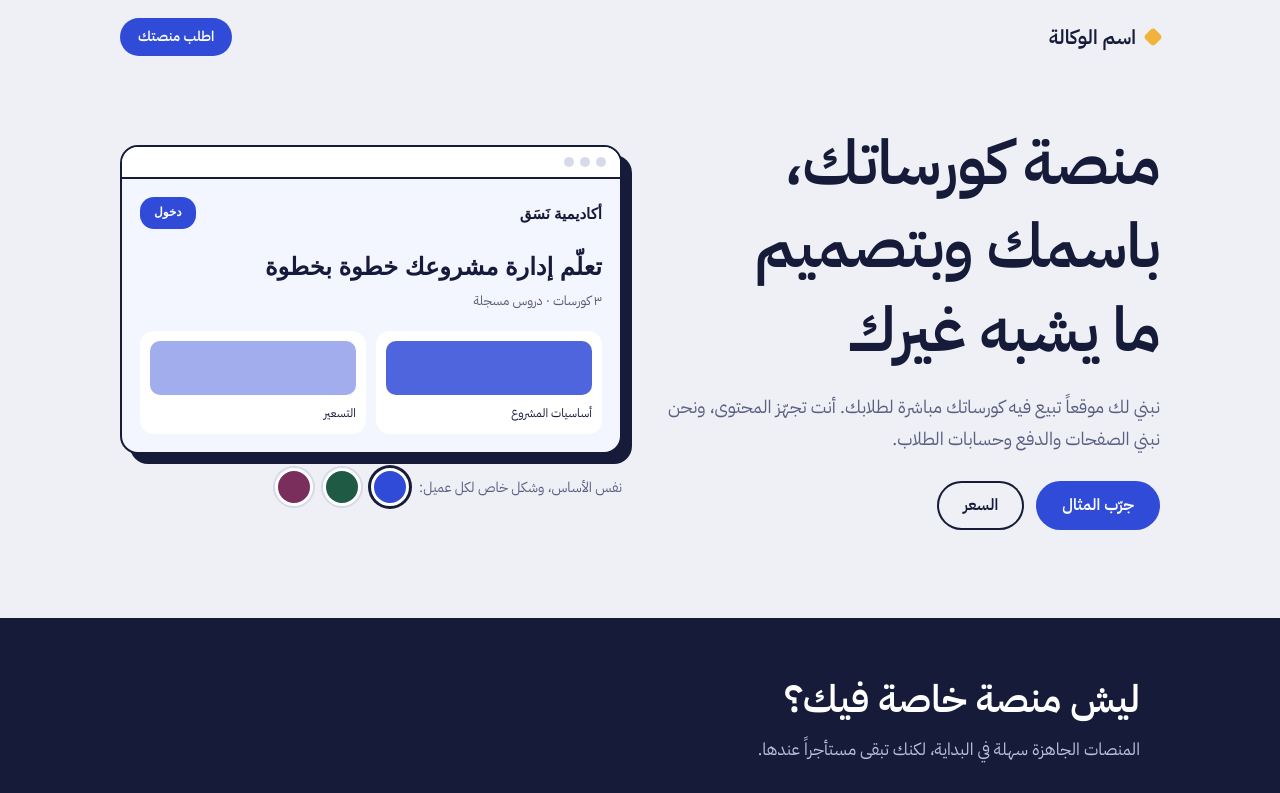
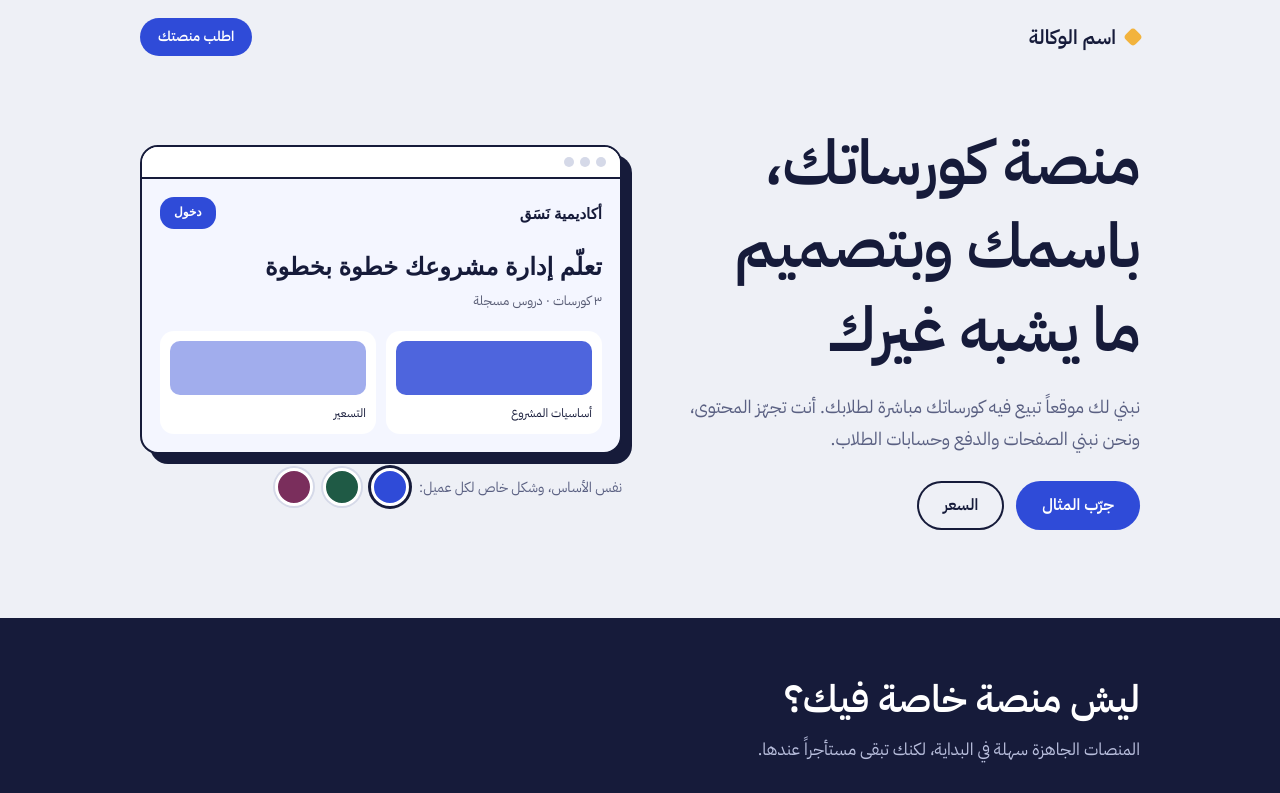
Before and after one commit to norazfalah15-netizen/agency-, a plain HTML site: page index.html in a window 1280 px wide. Shown: the top 793 px of the page. Drawn offline with Linux system fonts and the light colour scheme; a web font is replaced by a local one.

Commit message:
Fix missing side gutters on nav, hero and footer
Co-Authored-By: Claude Fable 5.2 <noreply@anthropic.com>
Claude-Session: https://claude.ai/code/session_01YTMMJQuKsTuucDCBdpVWjg

```diff
--- a/index.html
+++ b/index.html
@@ -39,17 +39,17 @@ a{color:inherit}
 .btn-sun{background:var(--saffron);color:var(--ink)}
 
 /* nav */
-.nav{display:flex;justify-content:space-between;align-items:center;gap:12px;padding:18px 0}
+.nav{display:flex;justify-content:space-between;align-items:center;gap:12px;padding-block:18px}
 .brand{font-family:var(--display);font-weight:800;font-size:20px;display:flex;align-items:center;gap:10px}
 .brand i{width:14px;height:14px;background:var(--saffron);border-radius:4px;transform:rotate(45deg);display:block}
 .nav .btn{padding:9px 18px;font-size:14px}
 
 /* hero */
-.hero{display:grid;gap:36px;padding:28px 0 64px;align-items:center}
+.hero{display:grid;gap:36px;padding-block:28px 64px;align-items:center}
 .hero h1{font-size:clamp(34px,8.2vw,62px);font-weight:800;letter-spacing:-.01em}
 .hero p{color:var(--muted);font-size:18px;max-width:34em;margin-top:18px}
 .hero .acts{display:flex;flex-wrap:wrap;gap:12px;margin-top:26px}
-@media(min-width:860px){.hero{grid-template-columns:1fr 1fr;padding:48px 0 88px}}
+@media(min-width:860px){.hero{grid-template-columns:1fr 1fr;padding-block:48px 88px}}
 
 /* the re-skinning mock */
 .mockbox{display:grid;gap:14px}
@@ -126,7 +126,7 @@ details p{color:var(--muted);margin-top:8px;max-width:38em}
 /* contact */
 .contact{text-align:right;display:grid;gap:16px;justify-items:start}
 .todo{border:2px dashed #7C84B3;border-radius:12px;padding:10px 16px;font-size:15px;color:#B9BFDD}
-footer{padding:26px 0;color:var(--muted);font-size:14px}
+footer{padding-block:26px;color:var(--muted);font-size:14px}
 
 /* ============ demo: course platform ============ */
 #demo{--d-acc:#2F4BD8;background:#F4F6FF;min-height:100%}
```
